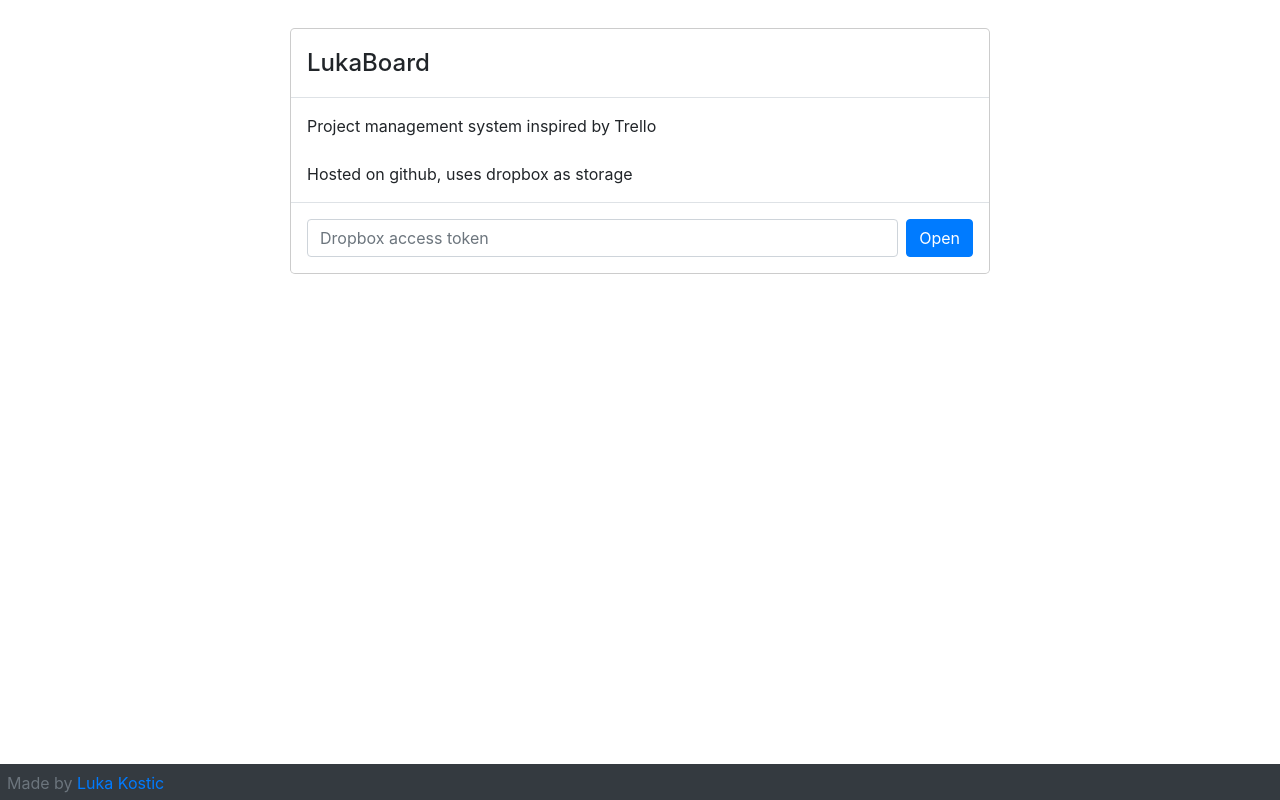
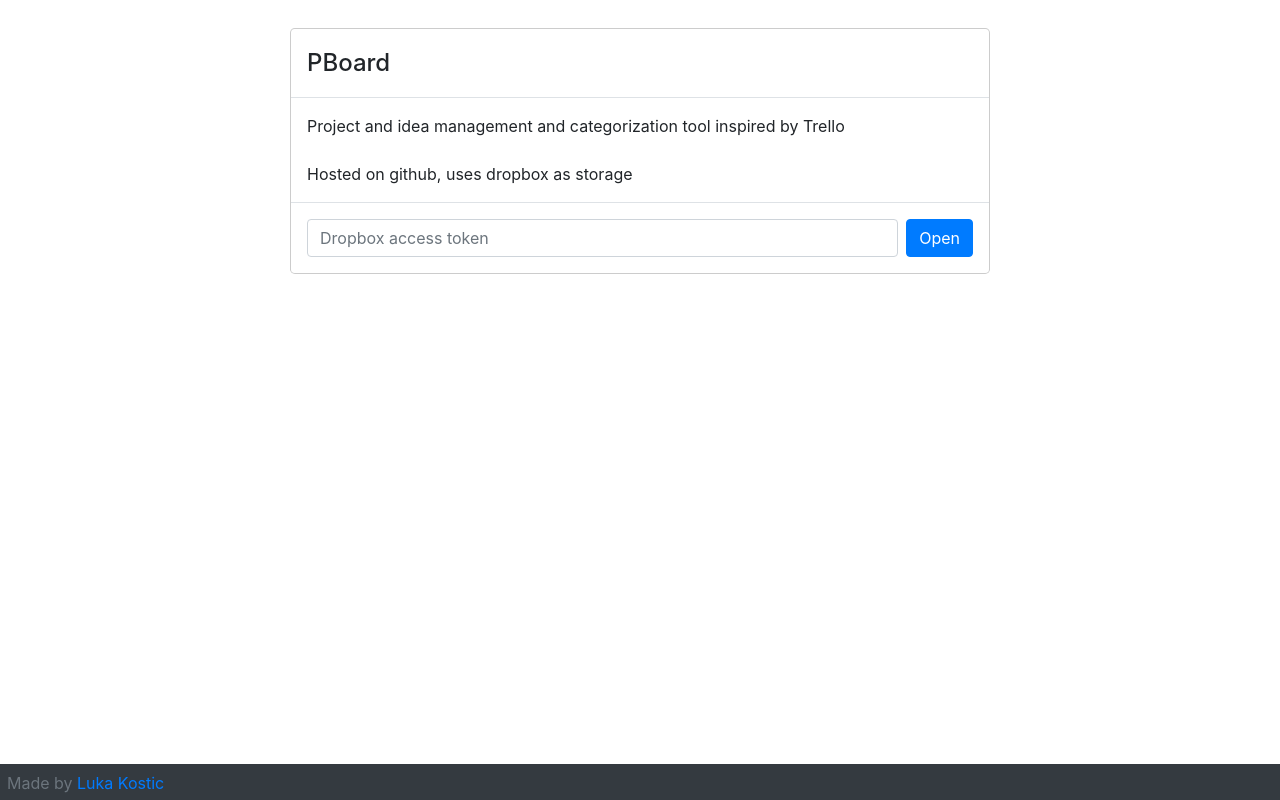
Before and after one commit to lukakostic/pboard2, a plain HTML site: page home/index.html in a window 1280 px wide. Drawn offline with Linux system fonts and the light colour scheme.

Commit message:
Update index.html

```diff
--- a/home/index.html
+++ b/home/index.html
@@ -17,7 +17,7 @@
   <script src="./homepage.js" defer></script>
 
 
-  <title>LukaBoard</title>
+  <title>PBoard</title>
 </head>
 
 
@@ -27,10 +27,10 @@
   <div class="modal-dialog" style="max-width: 90% !important; width: 700px !important;">
       <div class="modal-content">
         <div class="modal-header">
-          <h4 class="modal-title">LukaBoard</h4>
+          <h4 class="modal-title">PBoard</h4>
         </div>
         <div class="modal-body">
-          <a>Project management system inspired by Trello</a>
+          <a>Project and idea management and categorization tool inspired by Trello</a>
           </br>
           </br>
           <a>Hosted on github, uses dropbox as storage</a>
@@ -43,7 +43,7 @@
     </div>
 
 <!--
-  <form action="/lukaboarddev">
+  <form action="/pboarddev">
       <div class="container-fluid">
         <div class="input-group mb-3 jumbotron bg-dark">
           <input id="token" name="d" type="text" placeholder="Dropbox access token" class="form-control bg-dark text-white" autocomplete="on">
```
